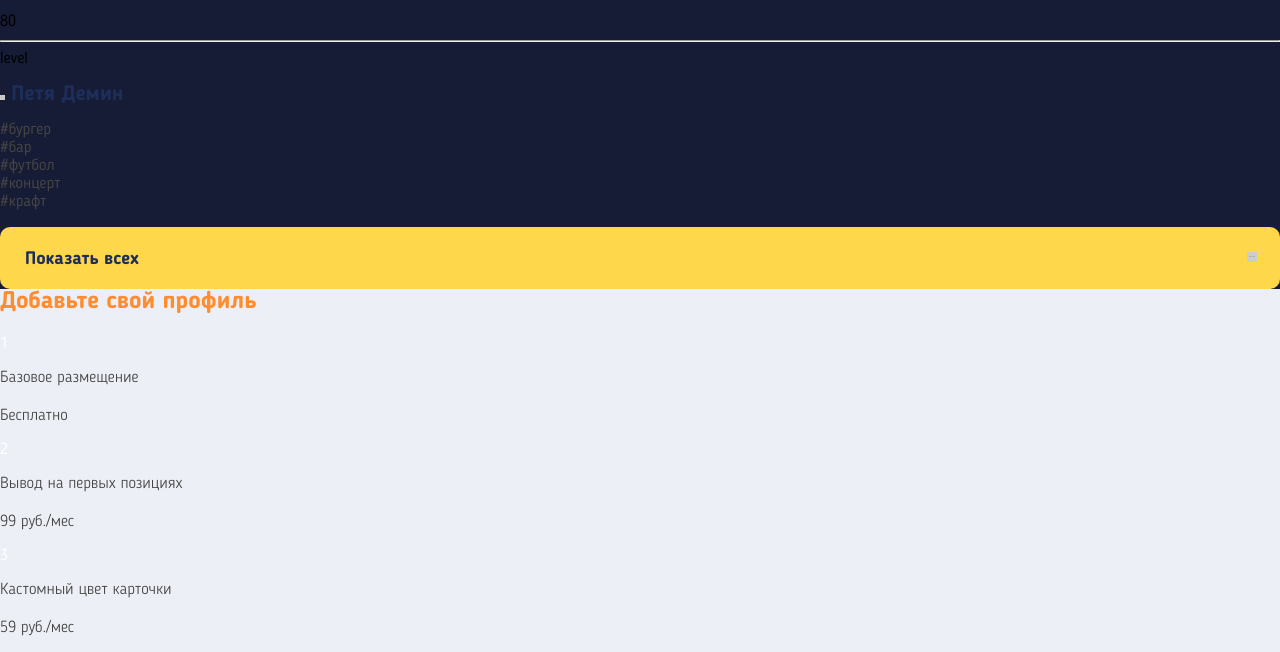
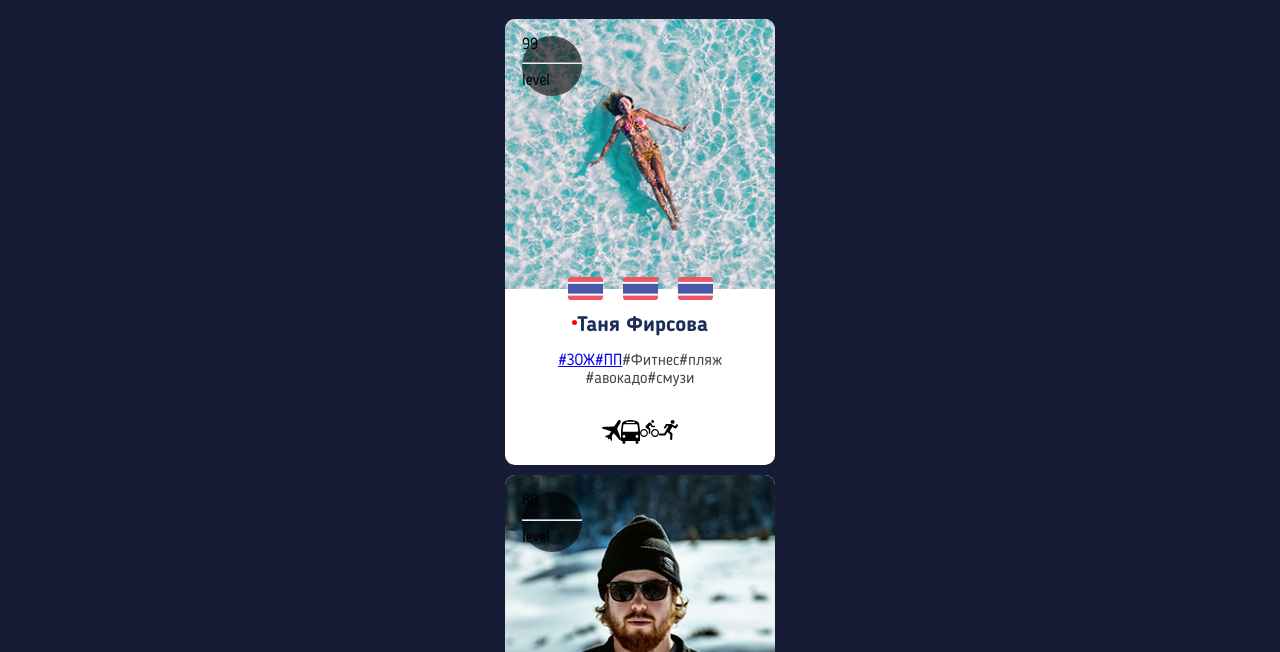
Before and after one commit to Godruma/1412005-pognali-19, a website: page source/index.html in a window 1280 px wide. Shown: the part 2712-3364 px from the top of the page. Drawn offline with nearby package versions, Linux system fonts and the light colour scheme; files that its build step writes are made by us from their sources; placeholder pictures from the web are drawn by us; files whose address does not match are found by name.

Commit message:
Travelmates block

```diff
--- a/source/index.html
+++ b/source/index.html
@@ -120,56 +120,53 @@
 
       <section class="companion">
         <div class="companion__wrapper">
-          <div class="companion-info">
-            <div class="companion-info__blue-square square-bg"></div>
-            <h2 class="companion-info__title orange-title">Попутчики</h2>
-            <p class="companion-info__text text-info">Все мы индивидуальны и у каждого свой взгляд на идеальный отдых. Одному нужен пляж и коктейль, а другому маршрут для хайкинга</p>
-            <b class="companion-info__text-bold text-info--bold">Теперь можно легко найти единомышленников!</b>
+          <div class="companion__info">
+            <div class="companion__info--blue-square square-bg"></div>
+            <h2 class="companion__info--title orange-title">Попутчики</h2>
+            <p class="companion__info--text text-info">Все мы индивидуальны и у <br>каждого свой взгляд на идеальный отдых. Одному нужен пляж и коктейль, а другому маршрут для хайкинга</p>
+            <b class="companion__info--text-bold text-info--bold">Теперь можно легко <br> найти <br> единомышленников!</b>
           </div>
           <div class="companion-card">
-            <div class="companion-card__image "></div>
+            <div class="companion-card__image"><img src="img/firsova-desktop@1x.jpg"></div>
             <div class="companion-card__level circle-level">
               <div class="circle-level__number">99</div>
               <hr class="circle-level__line">
               <span class="circle-level__text">level</span>
             </div>
             <div class="companion-card__flags flags">
-              <ul>
-                <li class="flags__item"></li>
-                <li class="flags__item"></li>
-                <li class="flags__item"></li>
-              </ul>
+              <div class="flags__item"><img width="35" height="24" src="img/thailand-flag.svg"></div>
+              <div class="flags__item"><img width="35" height="24" src="img/thailand-flag.svg"></div>
+              <div class="flags__item"><img width="35" height="24" src="img/thailand-flag.svg"></div>
             </div>
-            <div class="companion-card__name name"><img class="name__online-indicator" src="https://via.placeholder.com/150x150" width="5" height="5" > Таня Фирсова</div>
+            <div class="companion-card__name name">
+              <div class="companion-card__indicator"></div>Таня Фирсова</div>
             <ul class="companion-card__tags tags">
-              <li class="tags__item">#ЗОЖ</li>
-              <li class="tags__item">#ПП</li>
+              <li class="tags__item"><a href="#">#ЗОЖ</a></li>
+              <li class="tags__item"><a href="#">#ПП</a></li>
               <li class="tags__item">#Фитнес</li>
               <li class="tags__item">#пляж</li>
               <li class="tags__item">#авокадо</li>
               <li class="tags__item">#смузи</li>
             </ul>
             <ul class="companion-card__icons transport-icons">
-              <li class="transport-icons__plane--active"></li>
-              <li class="transport-icons__train"></li>
-              <li class="transport-icons__bike"></li>
-              <li class="transport-icons__foot"></li>
+              <li class="transport-icons__plane--active"><img width="19" height="21" src="img/plane.svg"></li>
+              <li class="transport-icons__train"><img width="19" height="21" src="img/bus.svg"></li>
+              <li class="transport-icons__bike"><img width="19" height="21" src="img/bike.svg"></li>
+              <li class="transport-icons__foot"><img width="19" height="21" src="img/run.svg"></li>
             </ul>
           </div>
           <div class="companion-card">
-            <div class="companion-card__image "></div>
+            <div class="companion-card__image"><img src="img/demin-desktop@1x.jpg"></div>
             <div class="companion-card__level circle-level">
               <div class="circle-level__number">80</div>
               <hr class="circle-level__line">
               <span class="circle-level__text">level</span>
             </div>
             <div class="companion-card__flags flags">
-              <ul>
-                <li class="flags__item-1"></li>
-                <li class="flags__item-2"></li>
-              </ul>
+              <div class="flags__item"><img width="35" height="24" src="img/thailand-flag.svg"></div>
+              <div class="flags__item"><img width="35" height="24" src="img/thailand-flag.svg"></div>
             </div>
-            <div class="companion-card__name name"><img class="name__online-indicator" src="https://via.placeholder.com/150x150" width="5" height="5" > Петя Демин</div>
+            <div class="companion-card__name name"><img class="name__online-indicator" src="https://via.placeholder.com/150x150" width="5" height="5" >Петя Демин</div>
             <ul class="companion-card__tags tags">
               <li class="tags__item">#бургер</li>
               <li class="tags__item">#бар</li>
@@ -177,14 +174,14 @@
               <li class="tags__item">#концерт</li>
               <li class="tags__item">#крафт</li>
             </ul>
-            <ul class="companion-card__icons companion-icons">
-              <li class="companion-icons__plane--active"></li>
-              <li class="companion-icons__train--active"></li>
-              <li class="companion-icons__bike"></li>
-              <li class="companion-icons__foot--active"></li>
+            <ul class="companion-card__icons transport-icons">
+              <li class="transport-icons__plane--active"><img width="19" height="21" src="img/plane.svg"></li>
+              <li class="transport-icons__train"><img width="19" height="21" src="img/bus.svg"></li>
+              <li class="transport-icons__bike"><img width="19" height="21" src="img/bike.svg"></li>
+              <li class="transport-icons__foot"><img width="19" height="21" src="img/run.svg"></li>
             </ul>
           </div>
-          <button class="companion-card__btn show-more" type="button">Показать всех<img class="show-more__arrow" width="10" height="14" src="https://via.placeholder.com/150x150"></button>
+          <button class="companion-card__btn show-more" type="button">Показать всех<img class="show-more__arrow" width="10" height="14" src="img/triangle-arrow-right.svg"></button>
         </div>
       </section>
 
--- /dev/null
+++ b/source/less/blocks/circle-level.less
@@ -0,0 +1,9 @@
+.circle-level {
+  background-color: rgba(0, 0, 0, 0.6);
+  border-radius: 50px;
+  width: 60px;
+  height: 60px;
+  position: absolute;
+  top: 17px;
+  left: 17px;
+}
--- /dev/null
+++ b/source/less/blocks/companion-card.less
@@ -0,0 +1,55 @@
+.companion-card {
+  background-color: white;
+  min-height: 427px;
+  margin-bottom: 10px;
+  display: flex;
+  flex-direction: column;
+  align-items: center;
+  border-top-right-radius: 10px;
+  border-top-left-radius: 10px;
+  border-bottom-left-radius: 10px;
+  border-bottom-right-radius: 10px;
+  position: relative;
+}
+
+.companion-card__image {
+  width: 270px;
+  height: 270px;
+}
+
+.companion-card__image img {
+  border-top-right-radius: 10px;
+  border-top-left-radius: 10px;
+}
+
+.companion-card__name {
+  display: flex;
+  flex-direction: row;
+}
+
+.companion-card__indicator {
+  margin-top: 5px;
+
+  border-radius: 10px;
+  width: 5px;
+  height: 5px;
+  background-color: red;
+  background-repeat: no-repeat;
+}
+
+.companion-card__tags {
+  display: flex;
+  width: 200px;
+  flex-wrap: wrap;
+  justify-content: center;
+}
+
+.companion-card__icons {
+  display: flex;
+  flex-direction: row;
+}
+
+.companion-card__btn {
+  margin-top: 10px;
+  margin-bottom: 30px;
+}
--- a/source/less/blocks/companion.less
+++ b/source/less/blocks/companion.less
@@ -1,3 +1,23 @@
 .companion {
   background-color: @main-bg-color;
+  display: flex;
+  flex-direction: column;
+  align-items: center;
 }
+
+.companion__wrapper {
+  width: 270px;
+  min-height: 1322px;
+}
+
+.companion__info {
+  padding-top: 70px;
+  padding-left: 25px;
+  margin-bottom: 57px;
+}
+
+.companion__info--text-bold br {
+  &:first-of-type {
+    display: none;
+  }
+}
--- /dev/null
+++ b/source/less/blocks/flags.less
@@ -0,0 +1,12 @@
+.flags {
+  display: flex;
+  flex-direction: row;
+  justify-content: center;
+  margin-top: -12px;
+  margin-bottom: 10px;
+}
+
+.flags__item {
+  margin-right: 10px;
+  margin-left: 10px;
+}
--- a/source/less/style.less
+++ b/source/less/style.less
@@ -35,6 +35,9 @@
 @import "blocks/want-travel.less";
 @import "blocks/show-more.less";
 @import "blocks/companion.less";
+@import "blocks/companion-card.less";
+@import "blocks/circle-level.less";
+@import "blocks/flags.less";
 @import "blocks/name.less";
 @import "blocks/tags.less";
 @import "blocks/rates.less";
```
